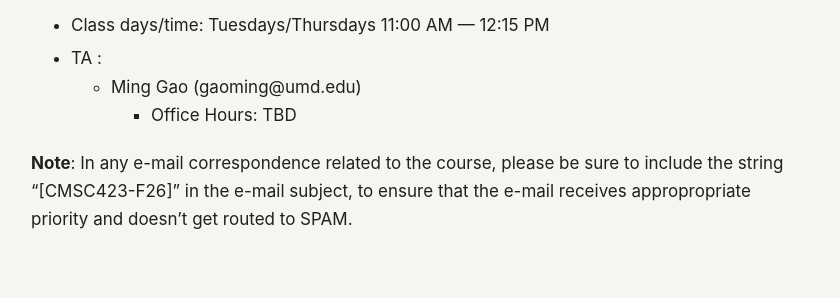
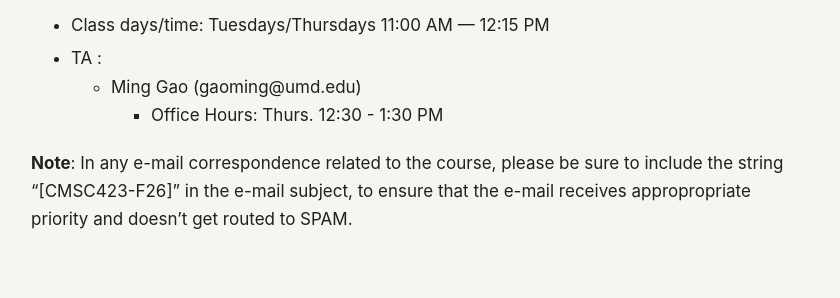
Before and after one commit to umd-cmsc423/f2026, a Jekyll site: the page built from materials.md, in a window 1280 px wide and 900 px high, scrolled down 776 px. Shown: the part 155-453 px from the top of the window, without its empty margins (49-889 px from the left). Built offline with Jekyll 4.4.1, drawn with Linux system fonts in a browser that asks for light colours.

Commit message:
add Ming's office hours

```diff
--- a/_data/course.yml
+++ b/_data/course.yml
@@ -11,7 +11,7 @@ logistics:
   - label: Instructor
     value: Rob Patro
   - label: Office hours
-    value: (Rob) Tu 1-2PM, (Ming) TBA
+    value: (Rob) Tu 1-2PM, (Ming) Thur. 12:30-1:30PM
 
 links: []
 
--- a/materials.md
+++ b/materials.md
@@ -21,7 +21,7 @@ Here you'll find an overview of the course — the material I expect we'll cover
 * Class days/time: Tuesdays/Thursdays 11:00 AM — 12:15 PM
 * TA :
   - Ming Gao (gaoming@umd.edu)
-    - Office Hours: TBD
+    - Office Hours: Thurs. 12:30 - 1:30 PM
 
 **Note**: In any e-mail correspondence related to the course, please be sure to include the string "[CMSC423-F26]" in the e-mail subject, to ensure
 that the e-mail receives appropropriate priority and doesn't get routed to SPAM.
```
